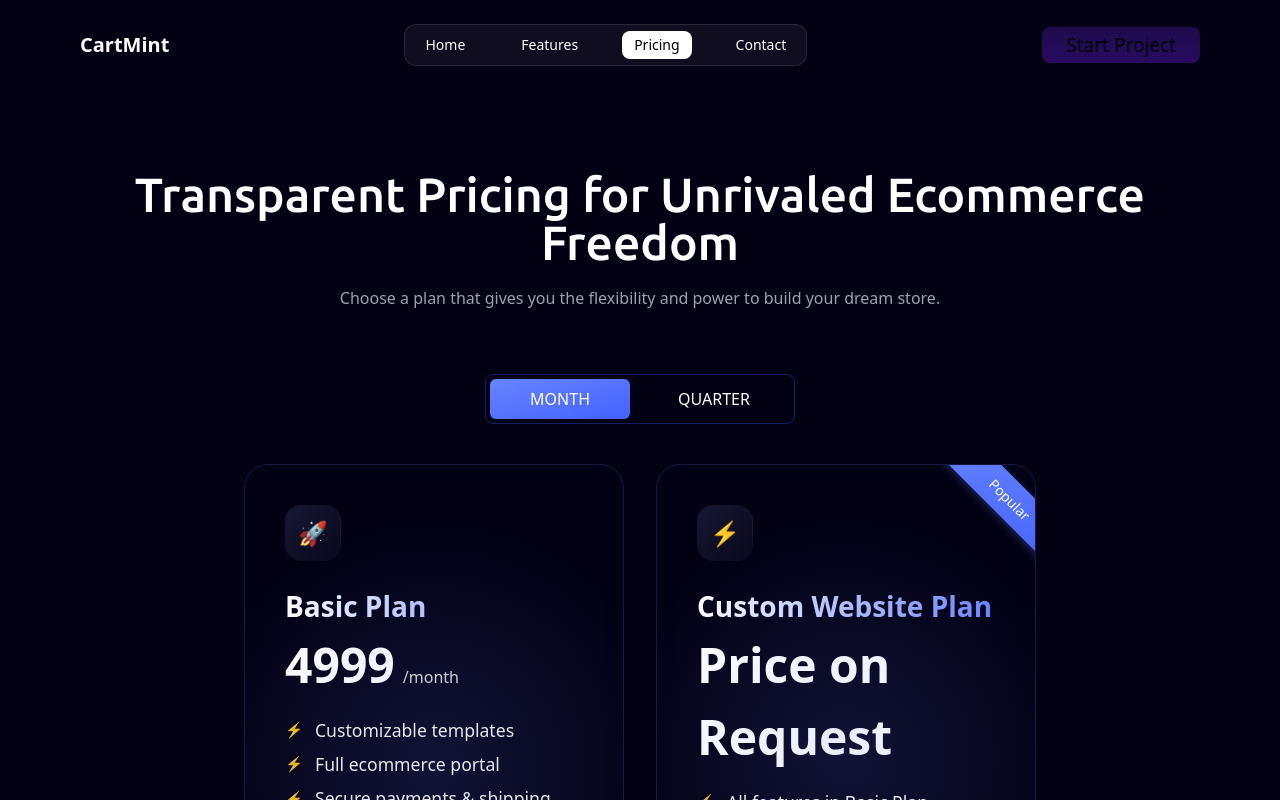
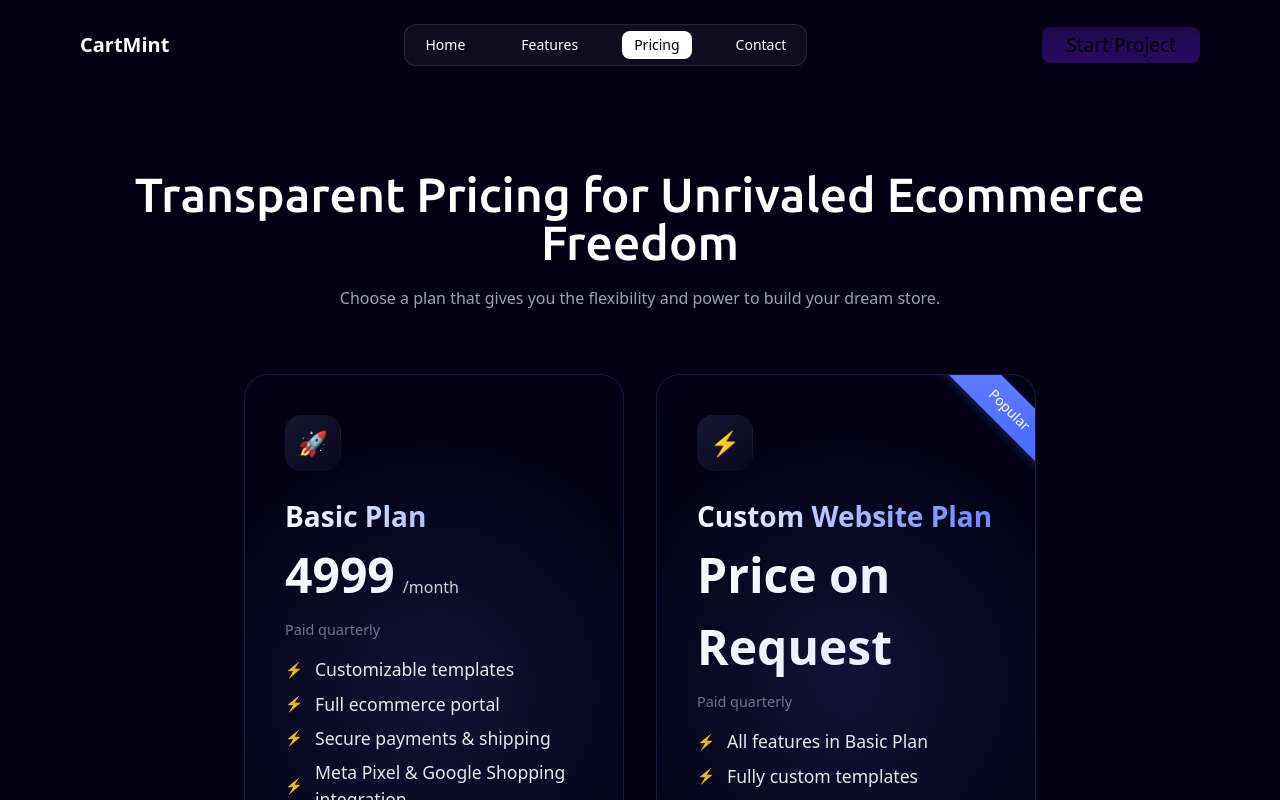
Before and after one commit to Strive-Gaming-Hub/code-train, a React (Vite) app: page /pricing in a window 1280 px wide. Shown: the top 800 px of the page. Built offline with nearby package versions, Linux system fonts and the light colour scheme; a web font is replaced by a local one.

Commit message:
changed pricing cards and removed pricing tabs

```diff
--- a/src/components/Pricing.jsx
+++ b/src/components/Pricing.jsx
@@ -2,10 +2,8 @@ import './pricingcards.css';
 import PricingCard from './PricingCard';
 import { motion, AnimatePresence } from 'framer-motion';
 import { useNavigate } from 'react-router-dom';
-import { useState } from 'react';
 
 const Pricing = () => {
-    const [tab, setTab] = useState("monthly");
     const navigate = useNavigate();
 
     const handleCTAClick = () => {
@@ -22,13 +20,7 @@ const Pricing = () => {
         visible: { y: 0, opacity: 1, filter: 'blur(0px)', transition: { duration: 0.8, ease: 'easeOut' } },
     };
 
-    const tabVariants = {
-        hidden: { opacity: 0, y: 20 },
-        visible: { opacity: 1, y: 0, transition: { duration: 0.5, ease: 'easeOut' } },
-    };
-
-    const pricingData = {
-        monthly: [
+    const pricingData = [
         {
             price: 4999,
             time: "month",
@@ -56,37 +48,7 @@ const Pricing = () => {
                 "Expert guidance & support",
             ],
         },
-        ],
-        quarterly: [
-            {
-                price: 14999,
-                time: "quarter",
-                plan: "Basic Plan",
-                icon: "🚀",
-                cta: "Contact Us to Buy",
-                features: [
-                    "Customizable templates",
-                    "Full ecommerce portal",
-                    "Secure payments & shipping",
-                    "Meta Pixel & Google Shopping integration",
-                    "GST compliant site and invoicing",
-                ],
-            },
-            {
-                price: "Price on Request",
-                plan: "Custom Website Plan",
-                icon: "⚡",
-                highlight: "Popular",
-                cta: "Contact Us to Buy",
-                features: [
-                    "All features in Basic Plan",
-                    "Fully custom templates",
-                    "Tailored features & integrations",
-                    "Expert guidance & support",
-                ],
-            },
-        ],
-    };
+    ];
 
     return (
         <div id='pricing' className='md:py-20 py-14 md:px-20'>
@@ -109,31 +71,8 @@ const Pricing = () => {
                 Choose a plan that gives you the flexibility and power to build your dream store.
             </motion.p>
 
-            <div className="w-full flex items-center justify-center mb-10">
-                <motion.div
-                    className="flex items-center justify-center gap-2 rounded-lg p-1 border border-blue-800/50"
-                    initial="hidden"
-                    animate="visible"
-                    variants={tabVariants}
-                >
-                    <button
-                        onClick={() => setTab("monthly")}
-                        className={`px-10 py-2 rounded-md uppercase transition-all duration-300 ${tab === "monthly" ? "bg-gradient-to-br from-[#6784ff] to-[#4462ff]" : "hover:bg-gray-200"}`}
-                    >
-                        Month
-                    </button>
-                    <button
-                        onClick={() => setTab("quarterly")}
-                        className={`px-10 py-2 rounded-md uppercase transition-all duration-300 ${tab === "quarterly" ? "bg-gradient-to-br from-[#6784ff] to-[#4462ff]" : "hover:bg-gray-200"}`}
-                    >
-                        Quarter
-                    </button>
-                </motion.div>
-            </div>
-
-            <motion.div className="pricing-container" key={tab}>
-                <AnimatePresence mode="wait">
-                    {pricingData[tab].map((pricing, index) => (
+            <motion.div className="pricing-container">
+                {pricingData.map((pricing, index) => (
                     <motion.div
                         key={index}
                         initial={{ opacity: 0, y: 20 }}
@@ -144,7 +83,6 @@ const Pricing = () => {
                         <PricingCard {...pricing} />
                     </motion.div>
                 ))}
-                </AnimatePresence>
             </motion.div>
         </div>
     );
--- a/src/components/PricingCard.jsx
+++ b/src/components/PricingCard.jsx
@@ -1,8 +1,7 @@
-import React, { useEffect, useRef } from 'react'
+import React, { useEffect, useRef } from 'react';
 import { Link } from 'react-router-dom';
 
 const PricingCard = ({ plan, features, price, comparison, cta, icon, highlight, time }) => {
-
     const cardRef = useRef(null);
 
     useEffect(() => {
@@ -66,18 +65,20 @@ const PricingCard = ({ plan, features, price, comparison, cta, icon, highlight,
             {price && <div className="price">
                 {price}{time && <span>/{time}</span>}
             </div>}
+            <p className="payment-frequency">Paid quarterly</p>
             <ul className="features">
                 {
                     features.map((feat, i) => (
-                    <li>{feat}</li>
+                        <li key={i}>{feat}</li>
                     ))
                 }
             </ul>
-          <button className="cta-button  w-full">
-            <Link to='/contact' className='w-full'>{cta}</Link></button>
+            <button className="cta-button w-full">
+                <Link to='/contact' className='w-full'>{cta}</Link>
+            </button>
             <p className="comparison">{comparison}</p>
         </div>
-  )
-}
+    );
+};
 
-export default PricingCard
+export default PricingCard;
--- a/src/components/pricingcards.css
+++ b/src/components/pricingcards.css
@@ -148,6 +148,13 @@
       transform: translateX(100%);
     }
 
+    .payment-frequency {
+        font-size: 0.9rem;
+        color: #6b7280;
+        margin-top: 8px;
+        font-weight: 500;
+    }
+
     .comparison {
       color: rgba(255, 255, 255, 0.6);
       font-size: 0.975rem;
```
Lines whose indentation alone changed are shown as unchanged.
